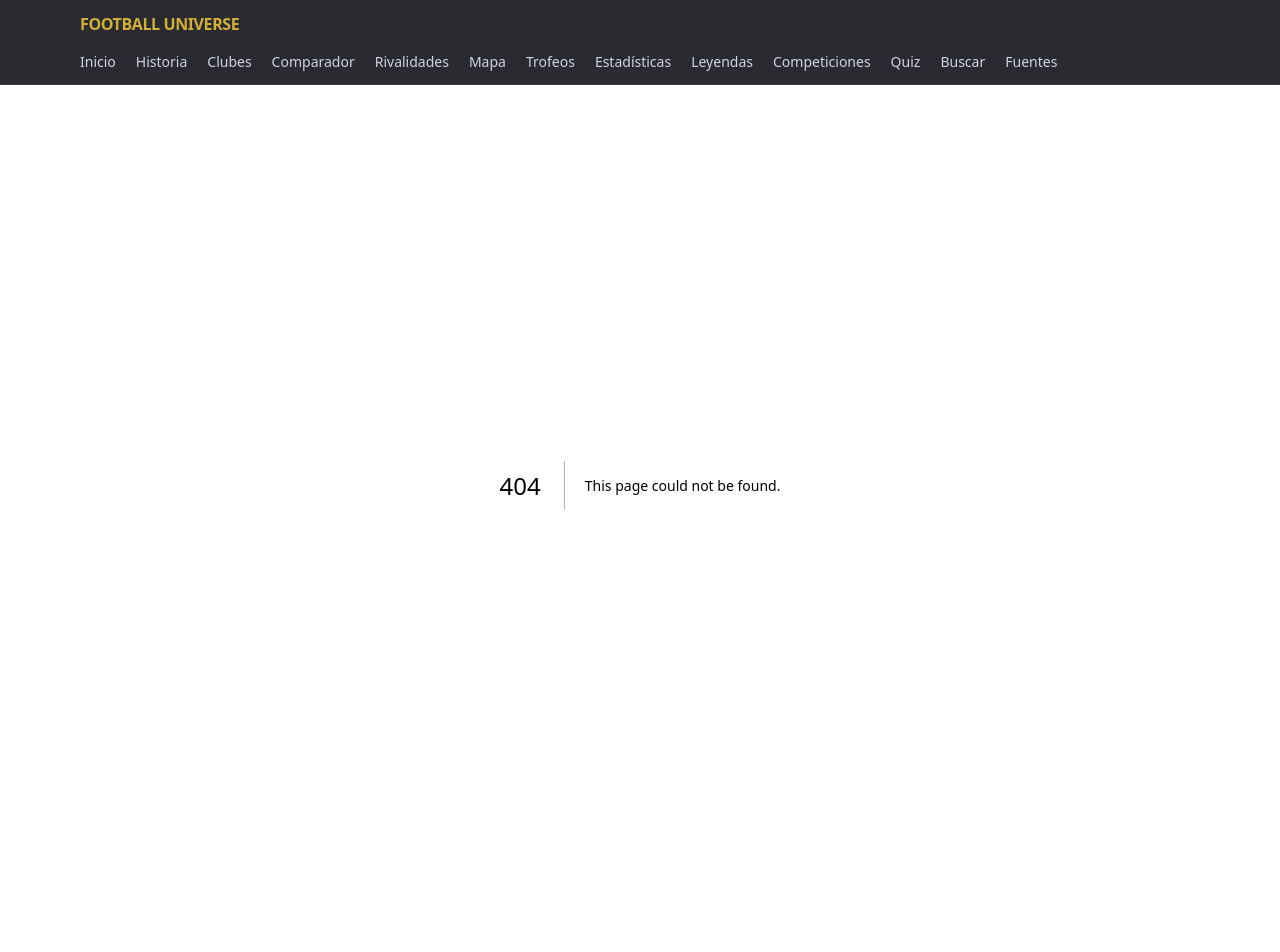
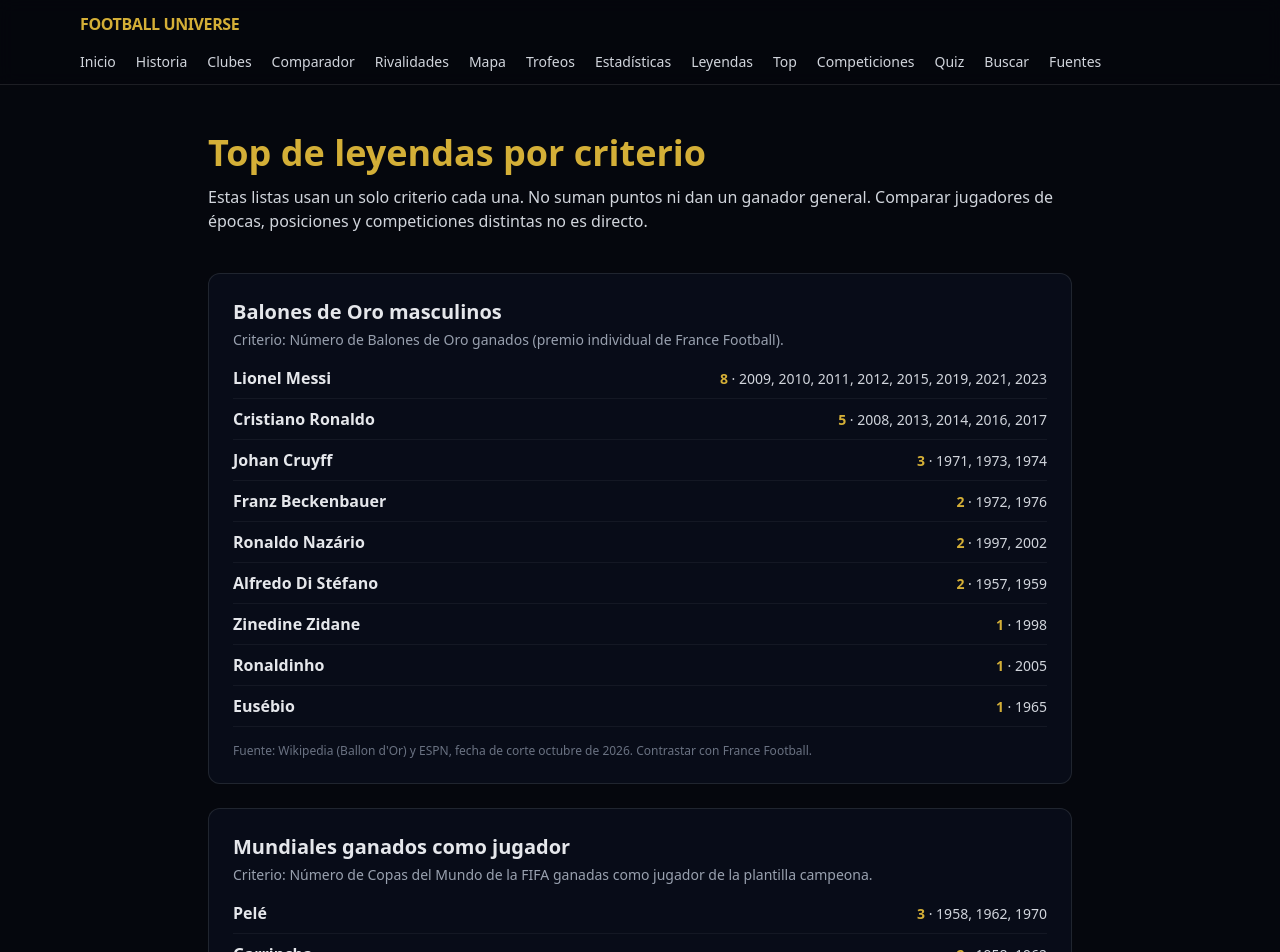
Before and after one commit to EmilioBaena2005/football-universe, a Next.js app: page /top in a window 1280 px wide. Before the commit this address had no page. Shown: the top 952 px of the page. Built offline with nearby package versions, Linux system fonts and the light colour scheme.

Commit message:
Top de leyendas por criterio explícito y corrección de Mundiales de Ronaldo

```diff
--- a/app/components/SiteNav.tsx
+++ b/app/components/SiteNav.tsx
@@ -10,6 +10,7 @@ const LINKS = [
   { href: "/trofeos/", label: "Trofeos" },
   { href: "/estadisticas/", label: "Estadísticas" },
   { href: "/leyendas/", label: "Leyendas" },
+  { href: "/top/", label: "Top" },
   { href: "/competiciones/", label: "Competiciones" },
   { href: "/quiz/", label: "Quiz" },
   { href: "/buscar/", label: "Buscar" },
--- a/app/data.ts
+++ b/app/data.ts
@@ -71,7 +71,7 @@ export const LEGENDS: Legend[] = [
   { id: "cruyff", name: "Johan Cruyff", nationality: "Países Bajos", position: "Delantero", era: "1964-1984", clubs: ["Ajax", "FC Barcelona"], facts: ["Subcampeón del Mundo en 1974 y 1978 con Países Bajos."], source: SOURCES.fifa },
   { id: "beckenbauer", name: "Franz Beckenbauer", nationality: "Alemania", position: "Defensa", era: "1964-1982", clubs: ["Bayern de Múnich", "New York Cosmos"], facts: ["Campeón del Mundo en 1974 como capitán."], source: SOURCES.fifa },
   { id: "zidane", name: "Zinedine Zidane", nationality: "Francia", position: "Centrocampista", era: "1988-2006", clubs: ["AS Cannes", "Girondins de Burdeos", "Juventus", "Real Madrid"], facts: ["Campeón del Mundo en 1998 con Francia."], source: SOURCES.fifa },
-  { id: "ronaldo-n", name: "Ronaldo Nazário", nationality: "Brasil", position: "Delantero", era: "1993-2011", clubs: ["PSV", "FC Barcelona", "Inter", "Real Madrid"], facts: ["Campeón del Mundo en 2002 con Brasil."], source: SOURCES.fifa },
+  { id: "ronaldo-n", name: "Ronaldo Nazário", nationality: "Brasil", position: "Delantero", era: "1993-2011", clubs: ["PSV", "FC Barcelona", "Inter", "Real Madrid"], facts: ["Campeón del Mundo en 1994 y 2002 con Brasil."], source: SOURCES.fifa },
   { id: "ronaldinho", name: "Ronaldinho", nationality: "Brasil", position: "Centrocampista", era: "1998-2015", clubs: ["Grêmio", "Paris Saint-Germain", "FC Barcelona", "AC Milan"], facts: ["Balón de Oro en 2005."], source: SOURCES.fifa },
   { id: "eusebio", name: "Eusébio", nationality: "Portugal", position: "Delantero", era: "1961-1975", clubs: ["Benfica"], facts: ["Balón de Oro en 1965."], source: SOURCES.uefa },
   { id: "garrincha", name: "Garrincha", nationality: "Brasil", position: "Extremo", era: "1953-1973", clubs: ["Botafogo"], facts: ["Campeón del Mundo en 1958 y 1962."], source: SOURCES.fifa },
--- /dev/null
+++ b/app/top/page.tsx
@@ -0,0 +1,80 @@
+export const metadata = { title: "Top de leyendas | FOOTBALL UNIVERSE" };
+
+// No hay un ranking objetivo de los mejores jugadores. Aquí cada lista usa un único criterio, dicho explícitamente.
+// Los datos se limitan a jugadores de la base de datos del proyecto. No es una lista completa de la historia.
+
+const BALLON_DOR = [
+  { name: "Lionel Messi", count: 8, years: "2009, 2010, 2011, 2012, 2015, 2019, 2021, 2023" },
+  { name: "Cristiano Ronaldo", count: 5, years: "2008, 2013, 2014, 2016, 2017" },
+  { name: "Johan Cruyff", count: 3, years: "1971, 1973, 1974" },
+  { name: "Franz Beckenbauer", count: 2, years: "1972, 1976" },
+  { name: "Ronaldo Nazário", count: 2, years: "1997, 2002" },
+  { name: "Alfredo Di Stéfano", count: 2, years: "1957, 1959" },
+  { name: "Zinedine Zidane", count: 1, years: "1998" },
+  { name: "Ronaldinho", count: 1, years: "2005" },
+  { name: "Eusébio", count: 1, years: "1965" },
+];
+
+const WORLD_CUPS_AS_PLAYER = [
+  { name: "Pelé", count: 3, years: "1958, 1962, 1970" },
+  { name: "Garrincha", count: 2, years: "1958, 1962" },
+  { name: "Ronaldo Nazário", count: 2, years: "1994, 2002" },
+  { name: "Maradona", count: 1, years: "1986" },
+  { name: "Lionel Messi", count: 1, years: "2022" },
+  { name: "Zinedine Zidane", count: 1, years: "1998" },
+  { name: "Franz Beckenbauer", count: 1, years: "1974 (como capitán)" },
+  { name: "Xavi Hernández", count: 1, years: "2010" },
+  { name: "Andrés Iniesta", count: 1, years: "2010" },
+];
+
+function Ranking({ title, criterion, rows, source }: { title: string; criterion: string; rows: { name: string; count: number; years: string }[]; source: string }) {
+  return (
+    <section className="rounded-xl border border-white/10 bg-midnight/60 p-6">
+      <h2 className="text-xl font-bold">{title}</h2>
+      <p className="mt-1 text-sm text-gray-400">Criterio: {criterion}</p>
+      <ol className="mt-4 space-y-2">
+        {rows.map((r) => (
+          <li key={r.name} className="flex items-baseline justify-between gap-4 border-b border-white/5 pb-2">
+            <span className="font-semibold">{r.name}</span>
+            <span className="text-right text-sm text-gray-300">
+              <span className="font-bold text-gold">{r.count}</span> · {r.years}
+            </span>
+          </li>
+        ))}
+      </ol>
+      <p className="mt-4 text-xs text-gray-500">Fuente: {source}</p>
+    </section>
+  );
+}
+
+export default function TopPage() {
+  return (
+    <main className="mx-auto max-w-4xl px-4 py-12">
+      <h1 className="text-4xl font-extrabold text-gold">Top de leyendas por criterio</h1>
+      <p className="mt-3 text-gray-300">
+        Estas listas usan un solo criterio cada una. No suman puntos ni dan un ganador general. Comparar jugadores de
+        épocas, posiciones y competiciones distintas no es directo.
+      </p>
+
+      <div className="mt-10 grid gap-6">
+        <Ranking
+          title="Balones de Oro masculinos"
+          criterion="Número de Balones de Oro ganados (premio individual de France Football)."
+          rows={BALLON_DOR}
+          source="Wikipedia (Ballon d'Or) y ESPN, fecha de corte octubre de 2026. Contrastar con France Football."
+        />
+        <Ranking
+          title="Mundiales ganados como jugador"
+          criterion="Número de Copas del Mundo de la FIFA ganadas como jugador de la plantilla campeona."
+          rows={WORLD_CUPS_AS_PLAYER}
+          source="FIFA (fifa.com). Lista parcial: solo jugadores de la base de datos del proyecto."
+        />
+      </div>
+
+      <p className="mt-8 text-sm text-gray-400">
+        Otros criterios posibles, como títulos de clubes, goles o influencia, no están incluidos porque no tienen una
+        fuente verificada para todos los jugadores de la lista.
+      </p>
+    </main>
+  );
+}
```
